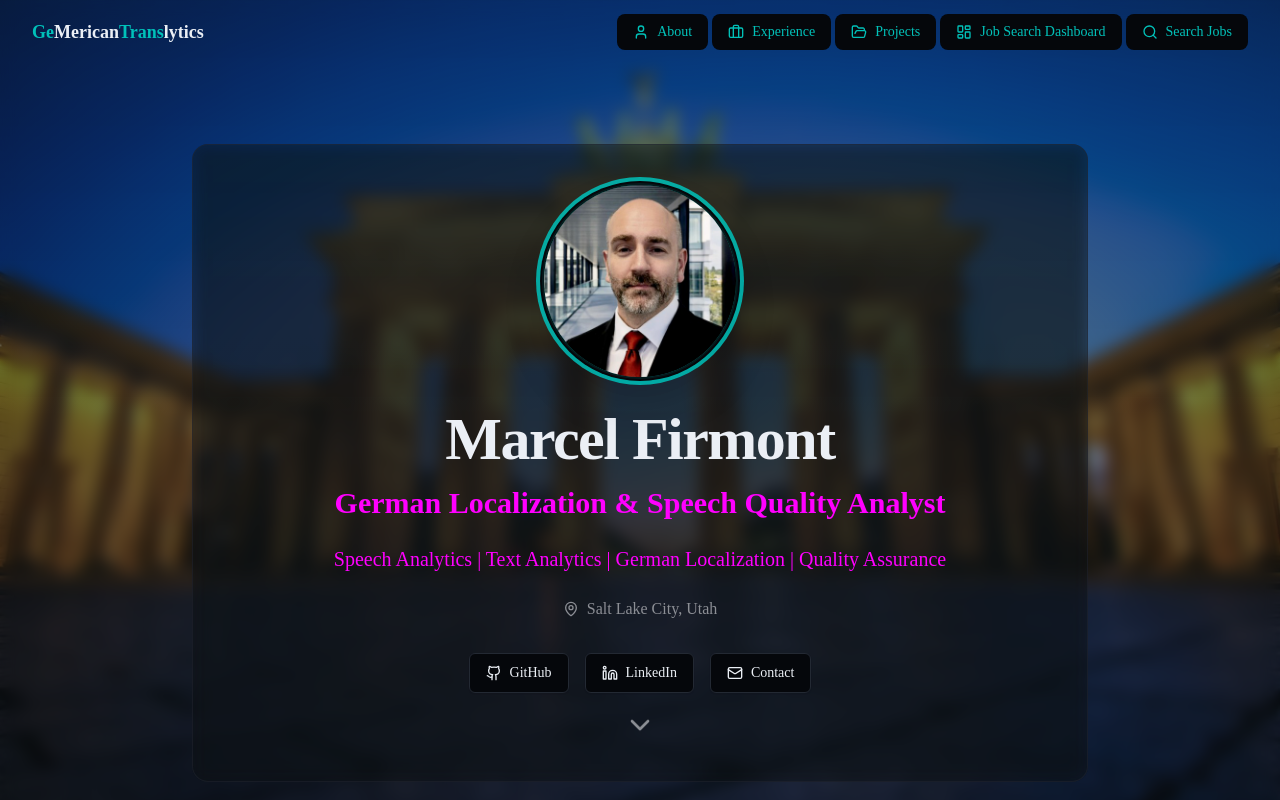
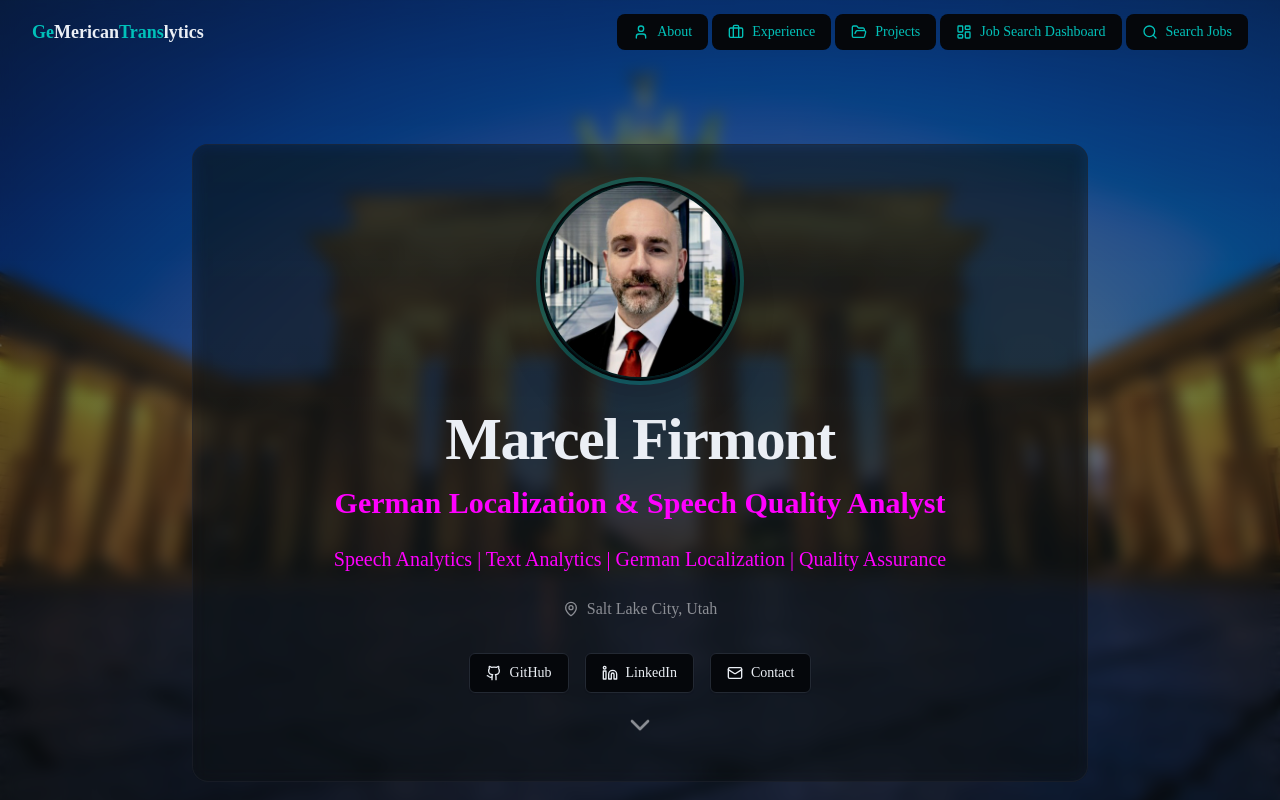
Before and after one commit to GeMericanTranslytics/home, a Next.js app: page / in a window 1280 px wide. Shown: the top 800 px of the page. Built offline with nearby package versions, Linux system fonts and the light colour scheme.

Commit message:
Adjust ring color for profile image container

```diff
--- a/components/hero.tsx
+++ b/components/hero.tsx
@@ -14,7 +14,7 @@ export function Hero() {
         <div className="flex flex-col items-center text-center max-w-4xl mx-auto bg-card/30 backdrop-blur-sm border border-border/50 rounded-2xl px-10 py-10">
           {/* Profile Image */}
           <div className="relative mb-8">
-            <div className="w-40 h-40 sm:w-48 sm:h-48 rounded-full overflow-hidden ring-4 ring-primary/85 ring-offset-4 ring-offset-background shadow-2xl">
+            <div className="w-40 h-40 sm:w-48 sm:h-48 rounded-full overflow-hidden ring-4 ring-primary/30 ring-offset-4 ring-offset-background shadow-2xl">
               <Image
                 src={profileData.profileImage}
                 alt={profileData.name}
```
